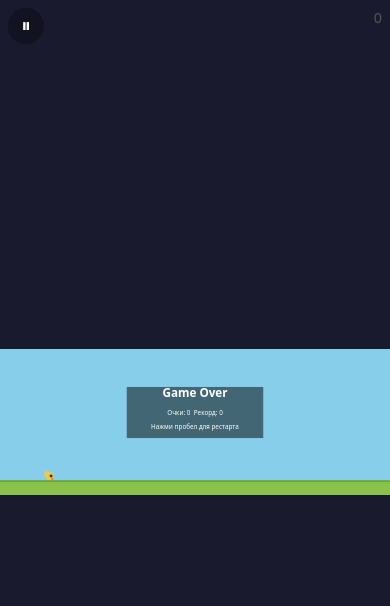
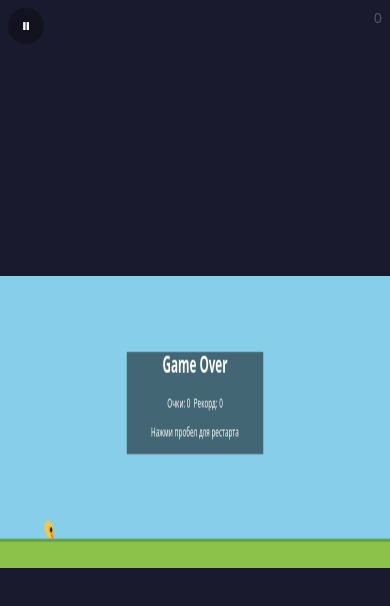
Before and after one commit to Noxmili/platform, a plain HTML site: page bird.html in a window 390 px wide. Drawn offline with Linux system fonts and the light colour scheme.

Commit message:
Add files via upload

```diff
--- a/bird.html
+++ b/bird.html
@@ -21,9 +21,15 @@ body {
 canvas {
   display: block;
   width: 100%;
+  max-height: 100dvh;
   aspect-ratio: 800 / 300;
   background: #87ceeb;
   touch-action: none;
+}
+@media (max-width: 600px) {
+  canvas {
+    aspect-ratio: 4 / 3;
+  }
 }
 .score {
   position: fixed;
```
